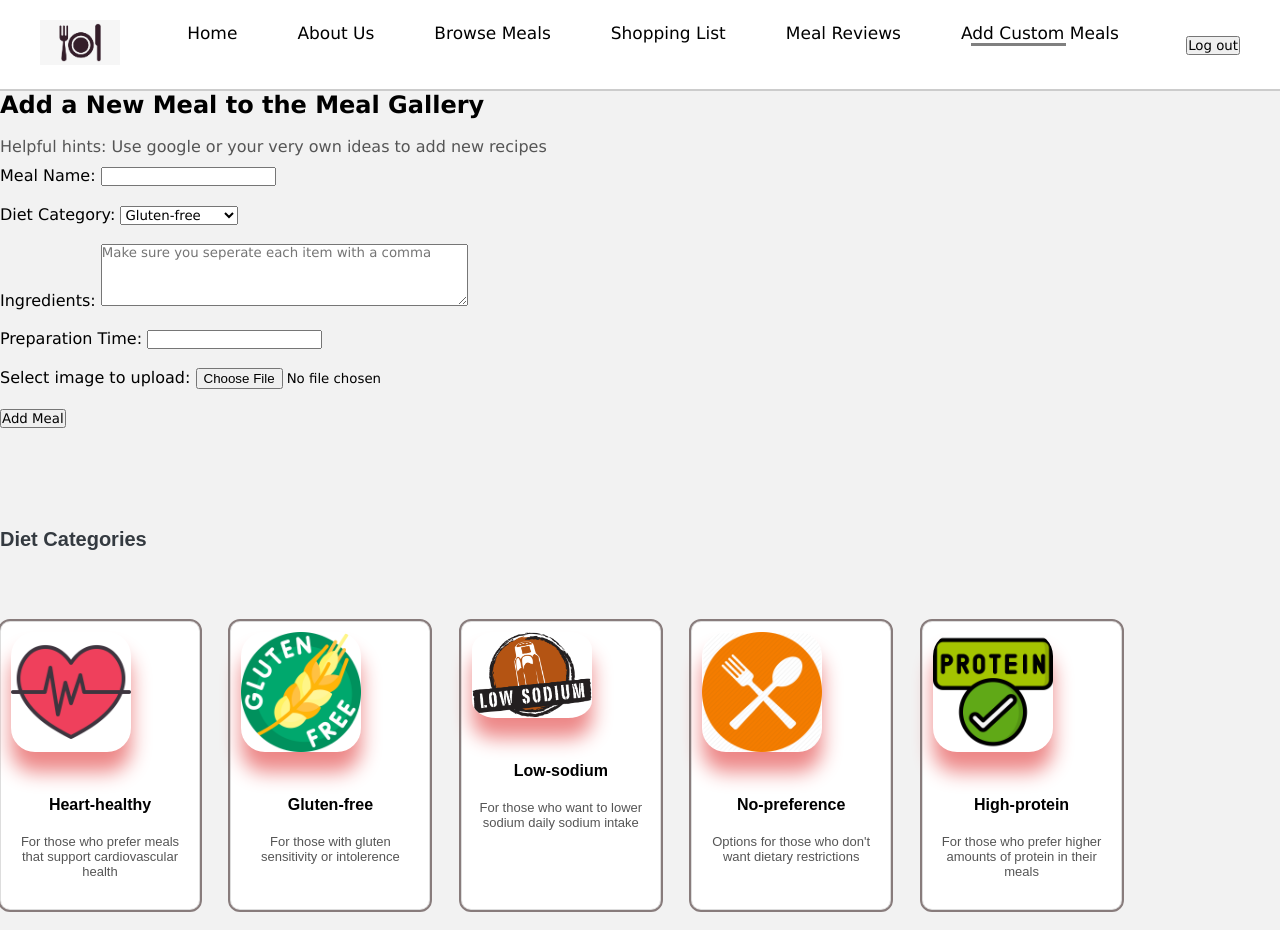
After one commit to kezzyk123/CSIS3126_Makor, a PHP site: page /add_meals.php in a window 1280 px wide. The commit adds this page. Run offline with PHP 8.4, Linux system fonts and the light colour scheme.

Commit message:
Final submission

```diff
--- a/documentation/Meals/about.php
+++ b/documentation/Meals/about.php
@@ -81,6 +81,7 @@
                     <li><a href="meal_gallery.php">Browse Recipes</a></li>
                     <li><a href="shopping_list.php">Shopping List</a></li>
                     <li><a href="rating_screen.php">Meal Reviews</a></li>
+                    <li><a href="add_meals.php">Add Custom Meals</a></li>
 
                 </ul>
                 <div>
@@ -111,3 +112,6 @@
 
 </body>
 </html>
+
+
+<?php include("footer.php"); ?>
--- /dev/null
+++ b/documentation/Meals/add_meals.php
@@ -0,0 +1,190 @@
+<?php
+include("connect.php");
+
+if ($_SERVER["REQUEST_METHOD"] == "POST") {
+    // Handle form submission
+    $meal_name = $_POST["meal_name"];
+    $meal_category = $_POST["meal_category"];
+    $ingredients = $_POST["ingredients"];
+    $prep_time = $_POST["prep_time"];
+
+    // Process the image upload
+    $target_dir = "Images/";
+    $target_file = $target_dir . basename($_FILES["image"]["name"]);
+    $uploadOk = 1;
+    $imageFileType = strtolower(pathinfo($target_file,PATHINFO_EXTENSION));
+
+    // Check if image file is a actual image or fake image
+    if(isset($_POST["submit"])) {
+        $check = getimagesize($_FILES["image"]["tmp_name"]);
+        if($check !== false) {
+            echo "File is an image - " . $check["mime"] . ".";
+            $uploadOk = 1;
+        } else {
+            echo "File is not an image.";
+            $uploadOk = 0;
+        }
+    }
+
+    // Check if file already exists
+    if (file_exists($target_file)) {
+        echo "Sorry, file already exists.";
+        $uploadOk = 0;
+    }
+
+    // Check file size
+    if ($_FILES["image"]["size"] > 500000) {
+        echo "Sorry, your file is too large.";
+        $uploadOk = 0;
+    }
+
+    // Allow certain file formats
+    if($imageFileType != "jpg" && $imageFileType != "png" && $imageFileType != "jpeg"
+    && $imageFileType != "gif" ) {
+        echo "Sorry, only JPG, JPEG, PNG & GIF files are allowed.";
+        $uploadOk = 0;
+    }
+
+    if ($uploadOk == 0) {
+        echo "Sorry, your file was not uploaded.";
+    // if everything is ok, try to upload file
+    } else {
+        if (move_uploaded_file($_FILES["image"]["tmp_name"], $target_file)) {
+            // Image uploaded successfully, get the file path
+            $image_path = $target_file;
+
+            // Insert meal details into the database
+            $sql = "INSERT INTO meals (meal_name, meal_category, ingredients, prep_time, image_path) VALUES ('$meal_name', '$meal_category', '$ingredients', '$prep_time', '$image_path')";
+            if (mysqli_query($connection, $sql)) {
+                // Get the last inserted meal_id
+                $meal_id = mysqli_insert_id($connection);
+                // Redirect user back to meal gallery
+                header("Location: meal_gallery.php");
+                exit();
+            } else {
+                echo "Error: " . $sql . "<br>" . mysqli_error($connection);
+            }
+        } else {
+            echo "Sorry, there was an error uploading your file.";
+        }
+    }
+}
+?>
+
+
+
+
+
+
+<!DOCTYPE html>
+<html lang="en">
+<head>
+    <link rel="stylesheet" href="style.css">
+    <link rel="shortcut icon" href="./Images/favicon.jpg" type="Images/meals-favicon"> <!----short cut icon-->
+    <meta charset="UTF-8">
+    <link rel="stylesheet" href="navbar.css">
+    <meta name="viewport" content="width=device-width, initial-scale=1.0">
+    <title>Meal Planning | Meal Reviews </title>
+</head>
+<body>
+
+<section class="menu">
+        <div class="nav">
+            <div class="logo">
+                <img src="./Images/favicon.jpg" alt="logo"></div>
+                <ul>
+                    <li><a href="index.php">Home</a></li>
+                    <li><a href="about.php">About Us</a></li>
+                    <li><a  href="meal_gallery.php">Browse Meals</a></li>
+                    <li><a href="shopping_list.php">Shopping List</a></li>
+                    <li><a  href="rating_screen.php">Meal Reviews</a></li>
+                    <li><a class="active" href="add_meals.php">Add Custom Meals</a></li>
+                </ul>
+                <div class=>
+                    <button class="w3-button w3-white w3-border w3-border-red w3-round-large" onclick="window.location.href='logout.php'" class="logout">Log out</button>
+
+                </div>
+        </div>
+</section>
+    <h2>Add a New Meal to the Meal Gallery</h2><br>
+    <p> Helpful hints: Use google or your very own ideas to add new recipes</p>
+    <form method="post" enctype="multipart/form-data">
+        <label for="meal_name">Meal Name:</label>
+        <input type="text" id="meal_name" name="meal_name" required><br><br>
+
+        <label for="meal_category">Diet Category:</label>
+        <select id="meal_category" name="meal_category" required>
+            <option value="Gluten-free">Gluten-free</option>
+            <option value="High-protein">High-protein</option>
+            <option value="Heart-healthy">Heart-healthy</option>
+            <option value="Low-sodium">Low-sodium</option>
+            <option value="No-preference">No-preference</option>
+        </select><br><br>
+
+        <label for="ingredients">Ingredients:</label>
+        <textarea id="ingredients" name="ingredients" rows="4" cols="50" placeholder="Make sure you seperate each item with a comma"required></textarea><br><br>
+
+        <label for="prep_time">Preparation Time:</label>
+        <input type="text" id="prep_time" name="prep_time" required><br><br>
+
+        <!-- Input field for image upload -->
+        <label for="image">Select image to upload:</label>
+        <input type="file" name="image" id="image" required><br><br>
+
+        <input type="submit" value="Add Meal">
+    </form>
+
+    <section class="category">
+        <div class="list-items">
+            <h3>Diet Categories</h3>
+            <div class="card-list">
+                <div class="card">
+                    <img src="Images/heart-beat.png" alt="">
+                    <div class="diet-title">
+                        <h2>Heart-healthy</h2>
+                    </div>
+                    <div class="diet-desc">
+                        <p>For those who prefer meals that support cardiovascular health </p>
+                    </div>
+                </div>
+                <div class="card">
+                    <img src="Images/gluten-free.png" alt="">
+                    <div class="diet-title">
+                        <h2>Gluten-free</h2>
+                    </div>
+                    <div class="diet-desc">
+                        <p>For those with gluten sensitivity or intolerence</p>
+                    </div>
+                </div>
+                <div class="card">
+                    <img src="Images/low-sodium.png" alt="">
+                    <div class="diet-title">
+                        <h2>Low-sodium</h2>
+                    </div>
+                    <div class="diet-desc">
+                        <p>For those who want to lower sodium daily sodium intake</p>
+                    </div>
+                </div>
+                <div class="card">
+                    <img src="Images/no-pref.png" alt="">
+                    <div class="diet-title">
+                        <h2>No-preference</h2>
+                    </div>
+                    <div class="diet-desc">
+                        <p>Options for those who don't want dietary restrictions</p>
+                    </div>
+                </div>
+                <div class="card">
+                    <img src="Images/protein.png" alt="">
+                    <div class="diet-title">
+                        <h2>High-protein</h2>
+                    </div>
+                    <div class="diet-desc">
+                        <p>For those who prefer higher amounts of protein in their meals</p>
+                    </div>
+                </div>
+            </div>
+        </div>
+    </section>
+</body>
+</html>
--- a/documentation/Meals/footer.php
+++ b/documentation/Meals/footer.php
@@ -1,4 +1,4 @@
 <br><br>
-	Copyright &copy; <?php echo date("Y"); ?> Meal Planning
+	Copyright &copy; <?php echo date("Y"); ?> Meal Planner Helper
 	</body>
 </html>
--- a/documentation/Meals/index.php
+++ b/documentation/Meals/index.php
@@ -27,6 +27,7 @@
                     <li><a href="meal_gallery.php">Browse Meals</a></li>
                     <li><a href="shopping_list.php">Shopping List</a></li>
                     <li><a href="rating_screen.php">Meal Reviews</a></li>
+                    <li><a href="add_meals.php">Add Custom Meals</a></li>
                 </ul>
                 <div>
                     <button class="w3-button w3-white w3-border w3-border-red w3-round-large" onclick="window.location.href='logout.php'" class="logout">Log out</button>
@@ -102,3 +103,6 @@
     </section>
 </body>
 </html>
+
+
+<?php include("footer.php"); ?>
--- a/documentation/Meals/login_process.php
+++ b/documentation/Meals/login_process.php
@@ -37,10 +37,12 @@ if ($_SERVER["REQUEST_METHOD"] == "POST") {
         } else {
             // Invalid password
             $error = "Invalid username or password";
+            header("Location: login.php");
         }
     } else {
         // User does not exist
         $error = "Invalid username or password";
+
     }
 }
 
```
Also changed, not shown: documentation/Meals/about.html (deleted, +0 -103 lines), documentation/Meals/creat_list.php (+27 -22 lines), documentation/Meals/meal_gallery.php (+57 -40 lines), documentation/Meals/rating_screen.php (+9 -4 lines), documentation/Meals/save_lists.php (added, +44 -0 lines), documentation/Meals/search.js (added, +21 -0 lines), documentation/Meals/shopping_list.php (+90 -18 lines), documentation/Meals/Images/Fresh-Fruit-Bowl-1.jpg (added), documentation/Meals/Images/cheeseburgers-with-fries.jpg (added), documentation/Meals/Images/fish-amandine.jpg (added), documentation/Meals/Images/roasted-root-vegetables.jpg (added), 1 other file.
